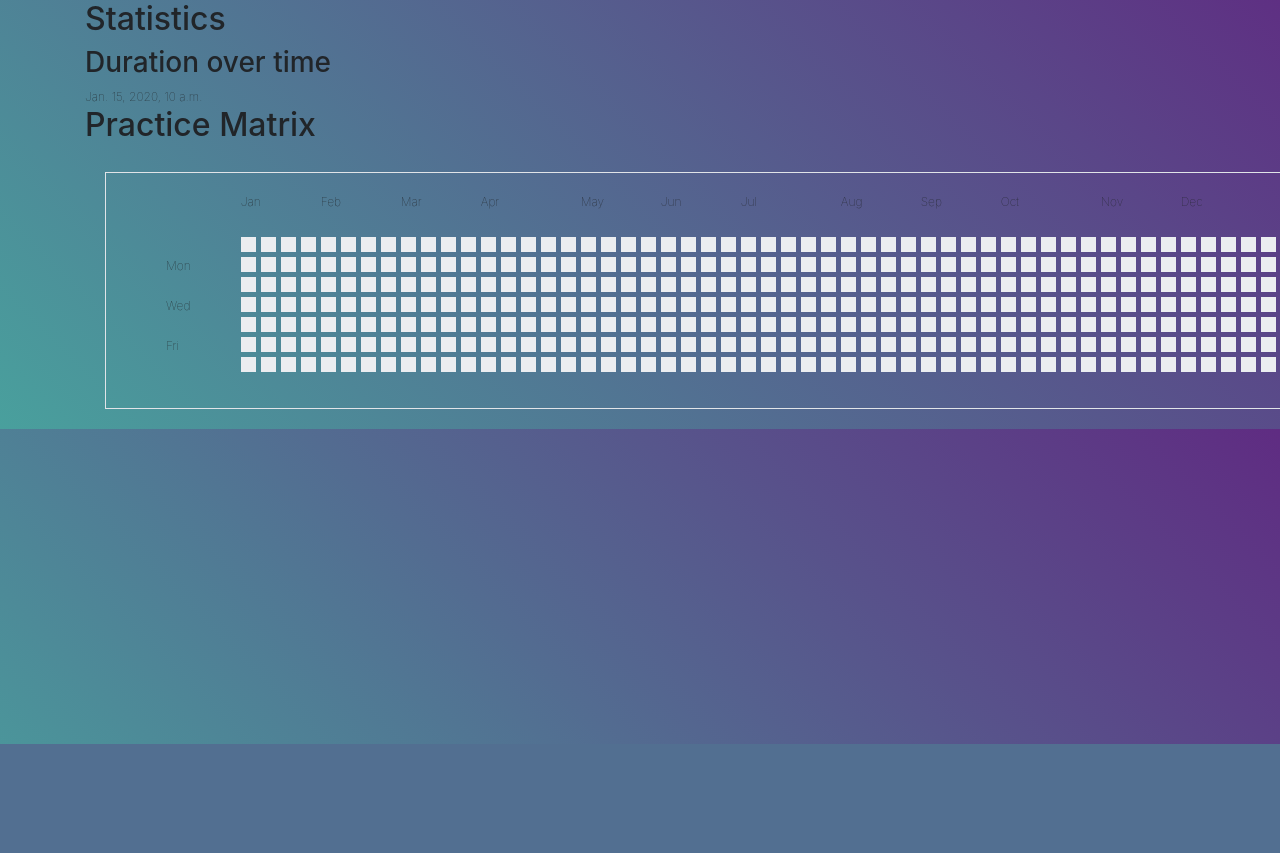
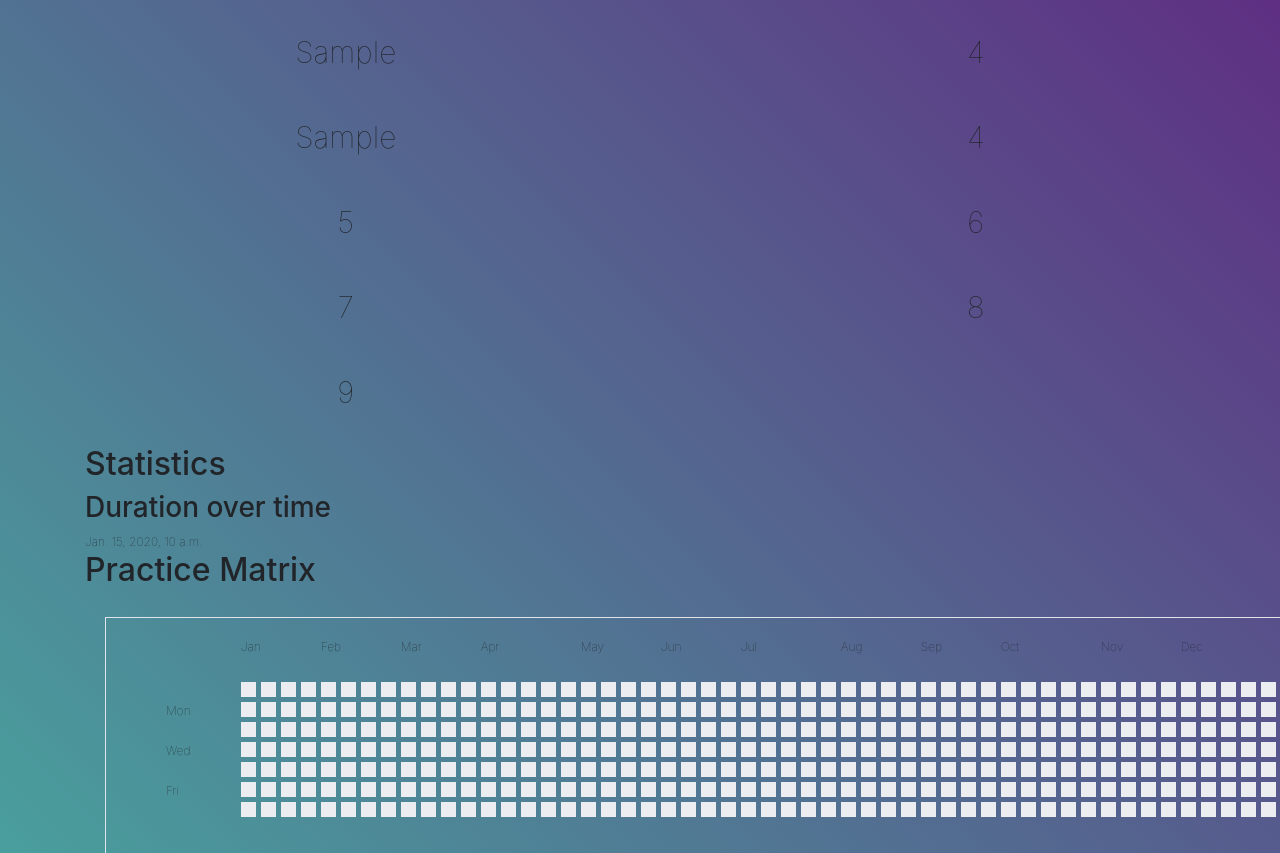
Before and after one commit to pkhurt/practicity, a Django app: template practicity/progressTracker/templates/progressTracker/statistics.html in a window 1280 px wide; the page is wider, and only the part inside the window is pictured. Shown: the part 56-909 px from the top of that part. Before the commit the page ends 800 px from the top of that part, so only its background shows below. Run offline with Django 3.2, Linux system fonts and the light colour scheme; tables that the repository leaves empty hold one stand-in row (values such as "Sample post"); the template is opened without the code that fills it: values that come from a table or form of the project are taken from there, most other values are stand-ins (such as "Sample title", 1, 10 or a date in 2020); some libraries are stand-ins or nearby versions.

Commit message:
Added three plots to the statistics view.

```diff
--- a/practicity/progressTracker/static/progressTracker/style.css
+++ b/practicity/progressTracker/static/progressTracker/style.css
@@ -264,3 +264,15 @@ body {
 .sidestats a:hover {
   color: #064579;
 }
+
+/* GRID */
+.grid-container {
+  display: grid;
+  grid-template-columns: auto auto;
+  padding: 10px;
+}
+.grid-item {
+  padding: 20px;
+  font-size: 30px;
+  text-align: center;
+}
--- a/practicity/progressTracker/templates/progressTracker/statistics.html
+++ b/practicity/progressTracker/templates/progressTracker/statistics.html
@@ -47,6 +47,30 @@
     </nav>
 </head>
 <body>
+
+<div class="grid-container">
+  <div class="grid-item">
+  {% autoescape off %}
+      {{ plot_bpm }}
+  {% endautoescape %}
+  </div>
+  <div class="grid-item">
+  {% autoescape off %}
+      {{ plot_rating }}
+  {% endautoescape %}
+  </div>
+  <div class="grid-item">
+  {% autoescape off %}
+      {{ plot_instrument_practiced }}
+  {% endautoescape %}
+  </div>
+  <div class="grid-item">4</div>
+  <div class="grid-item">5</div>
+  <div class="grid-item">6</div>
+  <div class="grid-item">7</div>
+  <div class="grid-item">8</div>
+  <div class="grid-item">9</div>
+</div>
 <div class="container">
 <h2>Statistics</h2>
     <h3>Duration over time</h3>
```
Also changed, not shown: practicity/progressTracker/views.py (+73 -4 lines).
